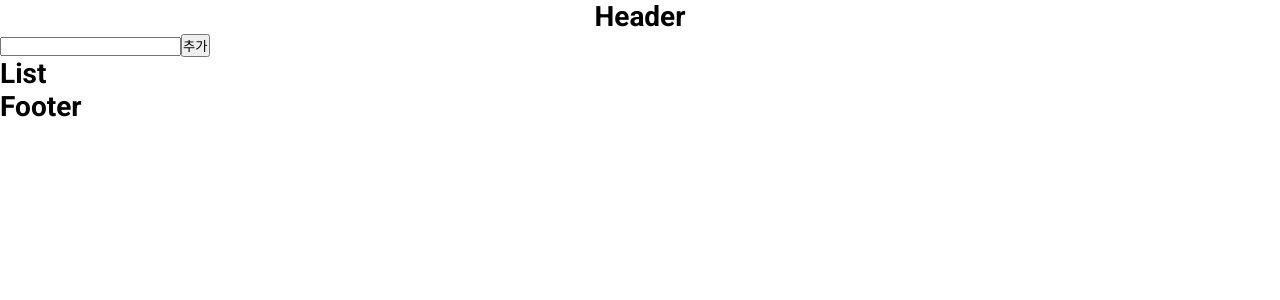
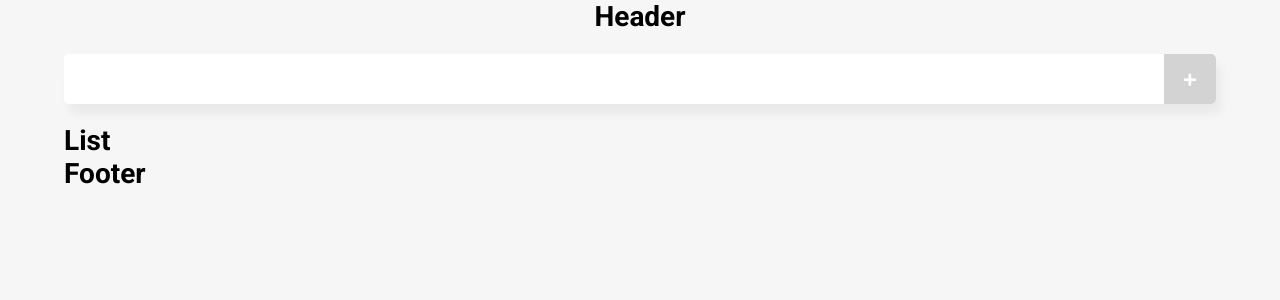
Before and after one commit to Parktaehoon1/notepad, a Vue app: page / in a window 1280 px wide. Shown: the top 300 px of the page. Built offline with nearby package versions, Linux system fonts and the light colour scheme.

Commit message:
input 란 공백 경고 진행

```diff
--- a/src/App.vue
+++ b/src/App.vue
@@ -63,5 +63,15 @@
     line-height: 1.2;
     letter-spacing: -0.64;
     color: #000;
+    background-color: #f6f6f6;
+  }
+  .shadow{
+    box-shadow: 5px 10px 10px rgba(0,0,0,0.05);
+  }
+  .wrap {
+    position: relative;
+    display: block;
+    width: 90%;
+    margin: 0 auto;
   }
 </style>
--- a/src/components/BlogInput.vue
+++ b/src/components/BlogInput.vue
@@ -1,18 +1,26 @@
 <template>
-	<div class="input-wrap">
-		<input type="text" v-model="newItem">
-		<button v-on:click="addItem">추가</button>
+	<div class="input-wrap shadow">
+		<input type="text" v-model="newItem" class="input-box" maxlength="30" @keyup.enter="addItem">
+		<!-- <button v-on:click="addItem">추가</button> -->
+		<span @click="addItem" class="add-bt">
+			<i class="fas fa-plus add-bt-icon"></i>
+		</span>
 	</div>
 </template>
 
 <script>
-	import { ref } from 'vue';
+	import {
+		ref
+	} from 'vue';
 
 	export default {
 		setup() {
 			const newItem = ref('');
 			const addItem = () => {
 				let temp = newItem.value;
+				temp = temp.trim();
+
+				if (temp !== '') {
 					//localStorage.setItem(키, 값)
 					//localStorage.setItem(키, json 문자열로 저장)
 					// json 저장 문자열은
@@ -23,16 +31,74 @@
 							icon: 파일명
 						}
 					*/
+					localStorage.setItem(temp, temp);
+					resetItem();
+				} else {
+					alert('공백쳤음');
+				}
+				/*
+				let reg = /\s/g;
+				let checkNewItem = newItem.value.replace(/\s/g, "");
+				if(newItem.value === reg && checkNewItem){
 					localStorage.setItem(temp, temp)
-				newItem.value= '';
+						alert('공백아님')
+					} else {
+					alert('공백치지마세여')
+				}
+				newItem.value = '';
+				*/
+			}
+			// 내용 재설정
+			const resetItem = () => {
+				newItem.value = '';
 			}
 			return {
-				newItem,addItem
+				newItem,
+				addItem
 			}
 		}
 	}
 </script>
 
-<style>
+<style scoped>
+.input-wrap{
+	position: relative;
+	display: block;
+	height: 50px;
+	line-height: 50px;
+	border-radius: 5px;
+	background-color: #fff;
+	overflow: hidden;
+
+	margin: 20px 0;
+}
+.input-wrap input{
+	border-style: none;
+}
+.input-wrap input:focus{
+	outline: none;
+}
+.input-box{
+	width: 70%;
+	margin-left: 20px;
+	font-size: 16px;
+	font-weight: 700;
+}
+
+
+.add-bt{
+	display: block;
+	float: right;
+	background-color: lightgray;
+	cursor: pointer;
+
+}
+
+.add-bt-icon{
+	display: inline-block;
+	vertical-align: middle;
+	color: #fff;
+	margin: 0 20px;
+}
 
 </style>
```
Lines whose indentation alone changed are shown as unchanged.
